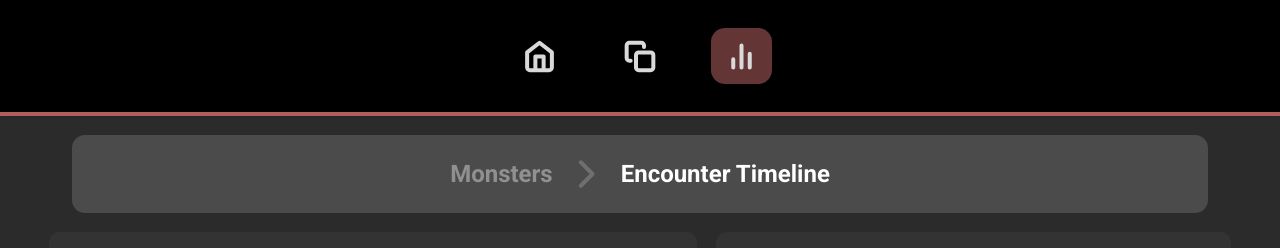
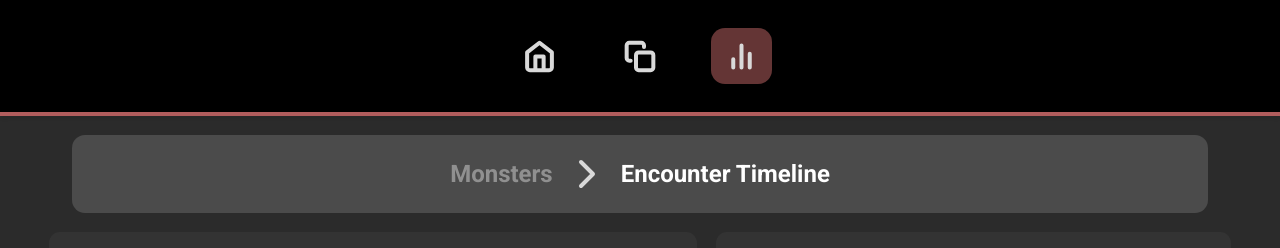
Before and after one commit to KeaganCB-OW/Formative-One-BeastBinder, a React (Create React App) app in the folder beastbinder-app/: page /timeline in a window 1280 px wide. Shown: the top 248 px of the page. Built offline with nearby package versions, Linux system fonts and the light colour scheme.

Commit message:
Fixed Chevron in breadcrumb component
The Chevron didnt change colors due to being a non editable SVG, added a variant SVG and implemented into breadcrumb JS

```diff
--- a/beastbinder-app/src/components/Breadcrumbs.js
+++ b/beastbinder-app/src/components/Breadcrumbs.js
@@ -9,9 +9,14 @@ const Breadcrumbs = () => {
   // Determine if the current page is the Timeline Page
   const isTimelinePage = location.pathname === "/timeline";
 
+  // Use different chevron icons based on the page
+  const chevronSrc = isTimelinePage
+    ? "/assets/chevron-bright.svg" // Bright Chevron
+    : "/assets/chevron-dimmed.svg"; // Dimmed Chevron
+
   return (
     <div className="breadcrumbs-container">
-      {/* Monsters Link (Dynamically styled based on page) */}
+      {/* Monsters Link */}
       <span
         className={`breadcrumb-text ${isTimelinePage ? "dimmed" : "bright"}`}
         onClick={() => navigate("/comparison")}
@@ -19,14 +24,10 @@ const Breadcrumbs = () => {
         Monsters
       </span>
 
-      {/* Chevron Icon (Dynamically styled based on page) */}
-      <img
-        src="/assets/chevron-icon.svg"
-        alt="Chevron Icon"
-        className={`breadcrumb-chevron ${isTimelinePage ? "bright" : "dimmed"}`}
-      />
+      {/* Chevron Icon - Uses different assets based on state */}
+      <img src={chevronSrc} alt="Chevron Icon" className="breadcrumb-chevron" />
 
-      {/* Encounter Timeline Link (Dynamically styled based on page) */}
+      {/* Encounter Timeline Link */}
       <span
         className={`breadcrumb-text ${isTimelinePage ? "bright" : "dimmed"}`}
         onClick={() => navigate("/timeline")}
```
Also changed, not shown: beastbinder-app/public/assets/chevron-bright.svg (added), beastbinder-app/public/assets/chevron-dimmed.svg (renamed from beastbinder-app/public/assets/chevron-icon.svg).
